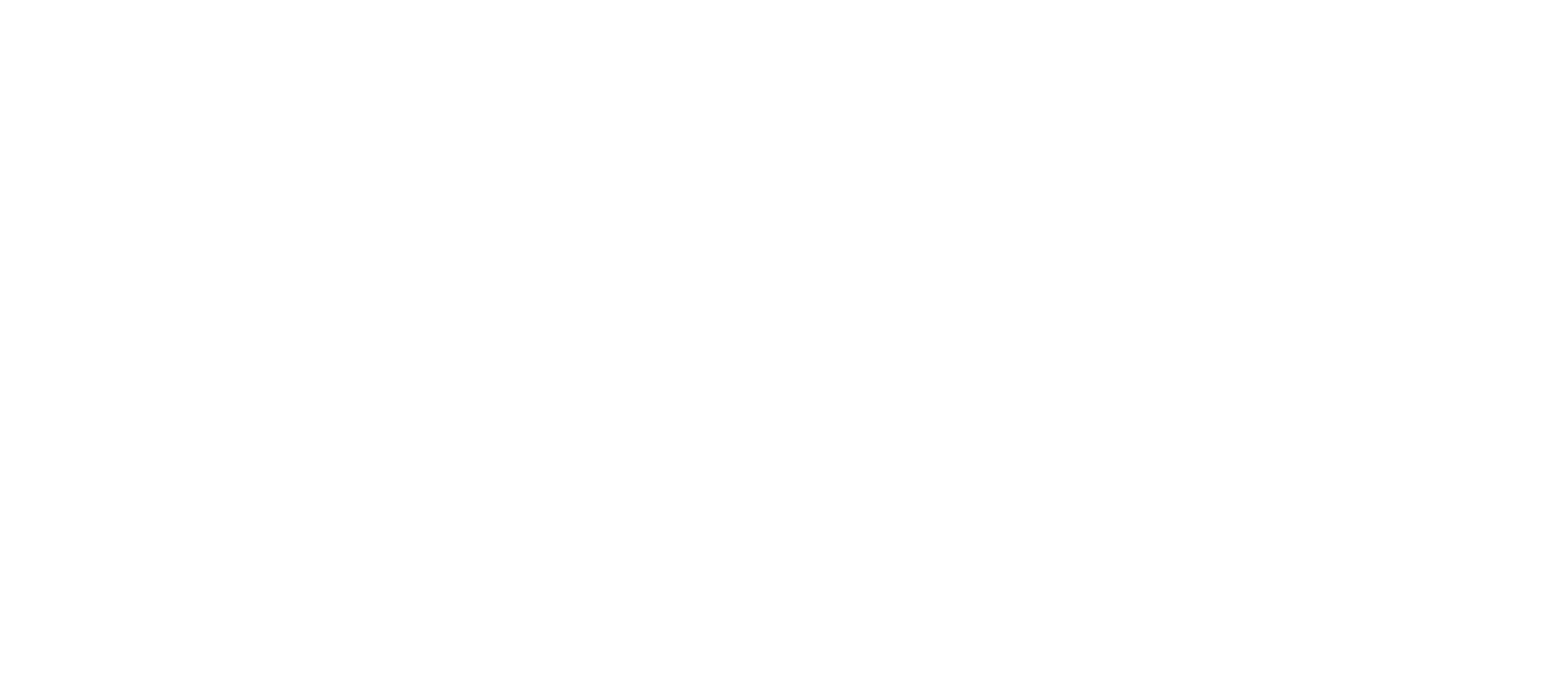
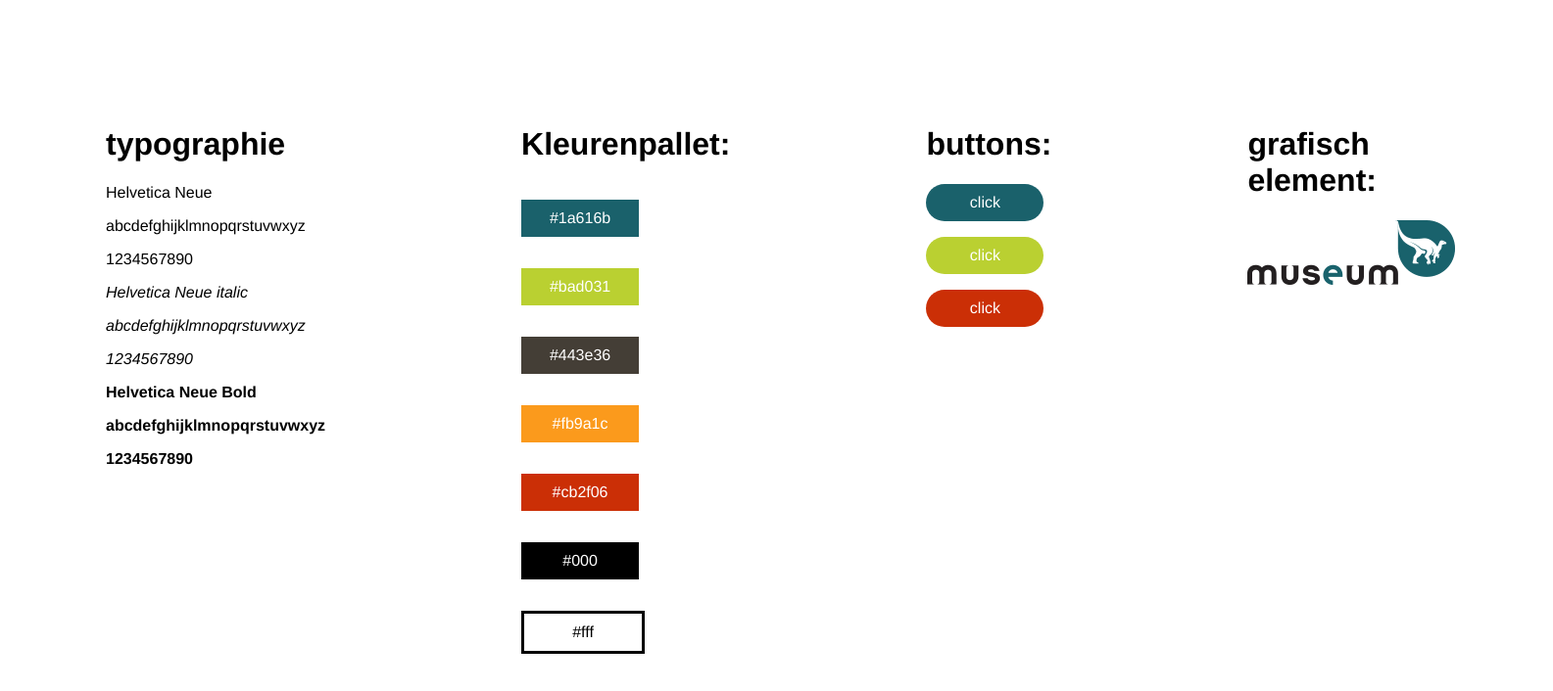
Before and after one commit to abdes96/full-projects-3-mugiwaras, a plain HTML site: page index.html in a window 1280 px wide. Shown: the whole page at 98% size, 1585 px wide, since content can reach past the window. Drawn offline with Linux system fonts and the light colour scheme.

Commit message:
stijlgids

```diff
--- a/css/styles.css
+++ b/css/styles.css
@@ -0,0 +1,86 @@
+body {
+    font-family: 'Helvetica Neue', sans-serif;
+  }
+  .outer {
+    display: flex;
+    flex-direction: row;
+
+  }
+  .outer div {
+    padding: 100px;
+
+  }
+
+  .italic {
+    font-style: italic;
+
+  }
+  .colorPalet {
+    display: flex;
+    flex-wrap: wrap;
+    display: flex;
+    flex-direction: column;
+    justify-content: center;
+  }
+  .color-1 {
+    background-color: #1a616b;
+    color: white;
+    padding: 10px;
+    width: 100px;
+    display: flex;
+justify-content: center;
+  }
+  .color-2 {
+    background-color: #bad031;
+    color: white;
+    padding: 10px;
+    width: 100px;
+    display: flex;
+    justify-content: center;
+
+
+  }
+  .color-3 {
+    background-color: #443e36;
+    color: white;
+    padding: 10px;
+    width: 100px;
+    display: flex;
+    justify-content: center;
+  }
+  .color-4 {
+    background-color: #fb9a1c;
+    color: white;
+    padding: 10px;
+    width: 100px;
+    display: flex;
+    justify-content: center;
+  }
+  .color-5 {
+    background-color: #cb2f06;
+    color: white;
+    padding: 10px;
+    width: 100px;
+    display: flex;
+    justify-content: center;
+  }
+  .color-6 {
+    background-color: #000;
+    color: white;
+    padding: 10px;
+    width: 100px;
+    display: flex;
+    justify-content: center;
+  }
+  .color-7 {
+    border: solid ;
+    background-color: #fff;
+    color: black;
+    padding: 10px;
+    width: 100px;
+    display: flex;
+    justify-content: center;
+  }
+  .buttons p {
+    border-radius: 20px;
+  }
--- a/index.html
+++ b/index.html
@@ -1,13 +1,49 @@
 <!DOCTYPE html>
 <html lang="en">
-<head>
-    <meta charset="UTF-8">
-    <meta http-equiv="X-UA-Compatible" content="IE=edge">
-    <meta name="viewport" content="width=device-width, initial-scale=1.0">
-    <link rel="stylesheet" href="css/styles.css">
+  <head>
+    <meta charset="UTF-8" />
+    <meta http-equiv="X-UA-Compatible" content="IE=edge" />
+    <meta name="viewport" content="width=device-width, initial-scale=1.0" />
+    <link rel="stylesheet" href="css/styles.css" />
     <title>Map museum voor natuurwetenschappen</title>
-</head>
-<body>
+  </head>
+  <body>
+    <div class="outer">
+      <div>
+        <h1>typographie</h1>
+        <p>Helvetica Neue</p>
+        <p>abcdefghijklmnopqrstuvwxyz</p>
+        <p>1234567890</p>
 
-</body>
+        <p class="italic">Helvetica Neue italic</p>
+        <p class="italic">abcdefghijklmnopqrstuvwxyz</p>
+        <p class="italic">1234567890</p>
+
+        <p style="font-weight: bold">Helvetica Neue Bold</p>
+        <p style="font-weight: bold">abcdefghijklmnopqrstuvwxyz</p>
+        <p style="font-weight: bold">1234567890</p>
+      </div>
+      <div class="colorPalet">
+        <h1>Kleurenpallet:</h1>
+        <p class="color-1">#1a616b</p>
+        <p class="color-2">#bad031</p>
+        <p class="color-3">#443e36</p>
+        <p class="color-4">#fb9a1c</p>
+        <p class="color-5">#cb2f06</p>
+        <p class="color-6">#000</p>
+        <p class="color-7">#fff</p>
+      </div>
+
+      <div class="buttons">
+        <h1>buttons:</h1>
+        <p class="color-1">click</p>
+        <p class="color-2">click</p>
+        <p class="color-5">click</p>
+      </div>
+      <div class="buttons">
+        <h1>grafisch element:</h1>
+        <img src="images/logo_museum.png" alt="" />
+      </div>
+    </div>
+  </body>
 </html>
```
Also changed, not shown: images/logo_museum.png (added).
